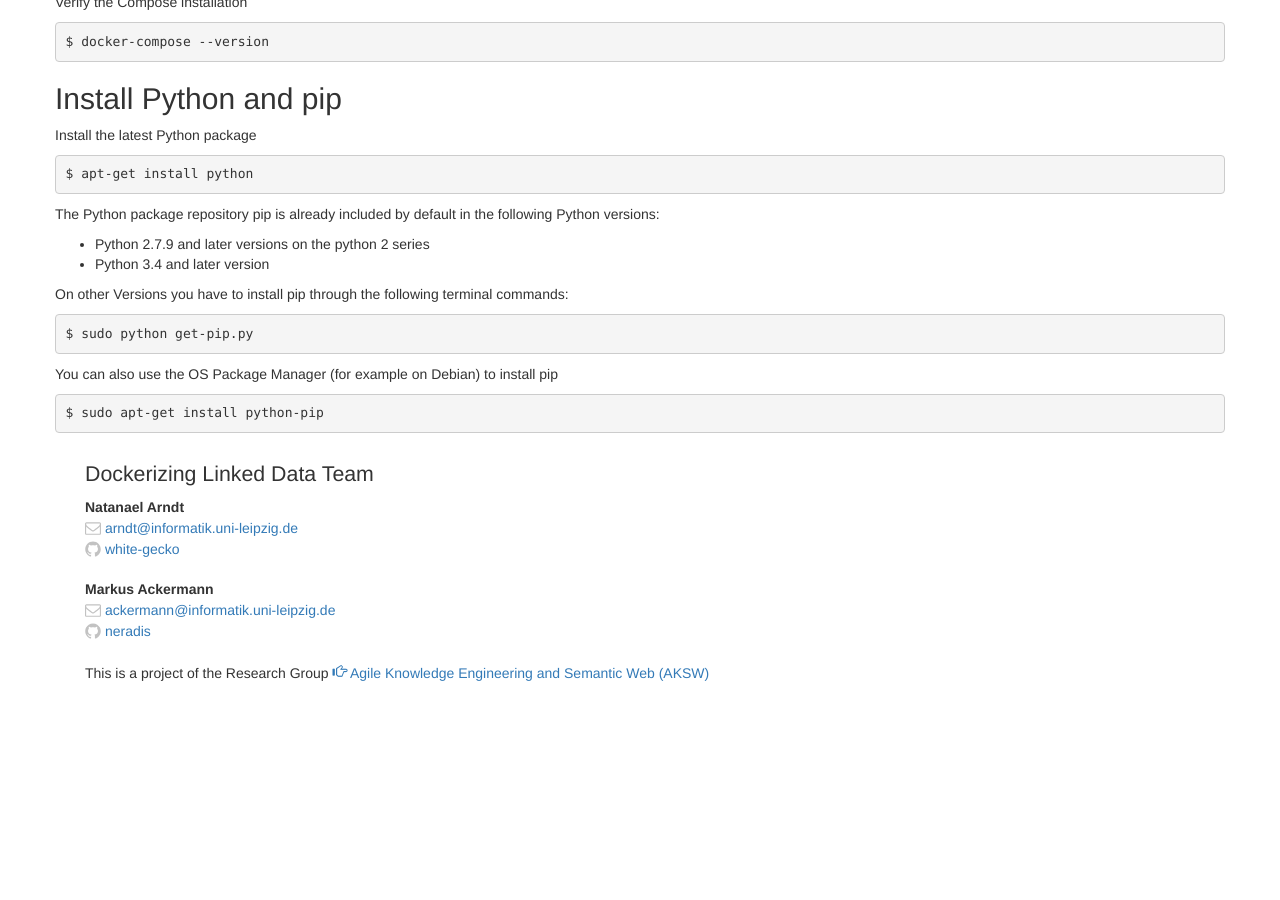
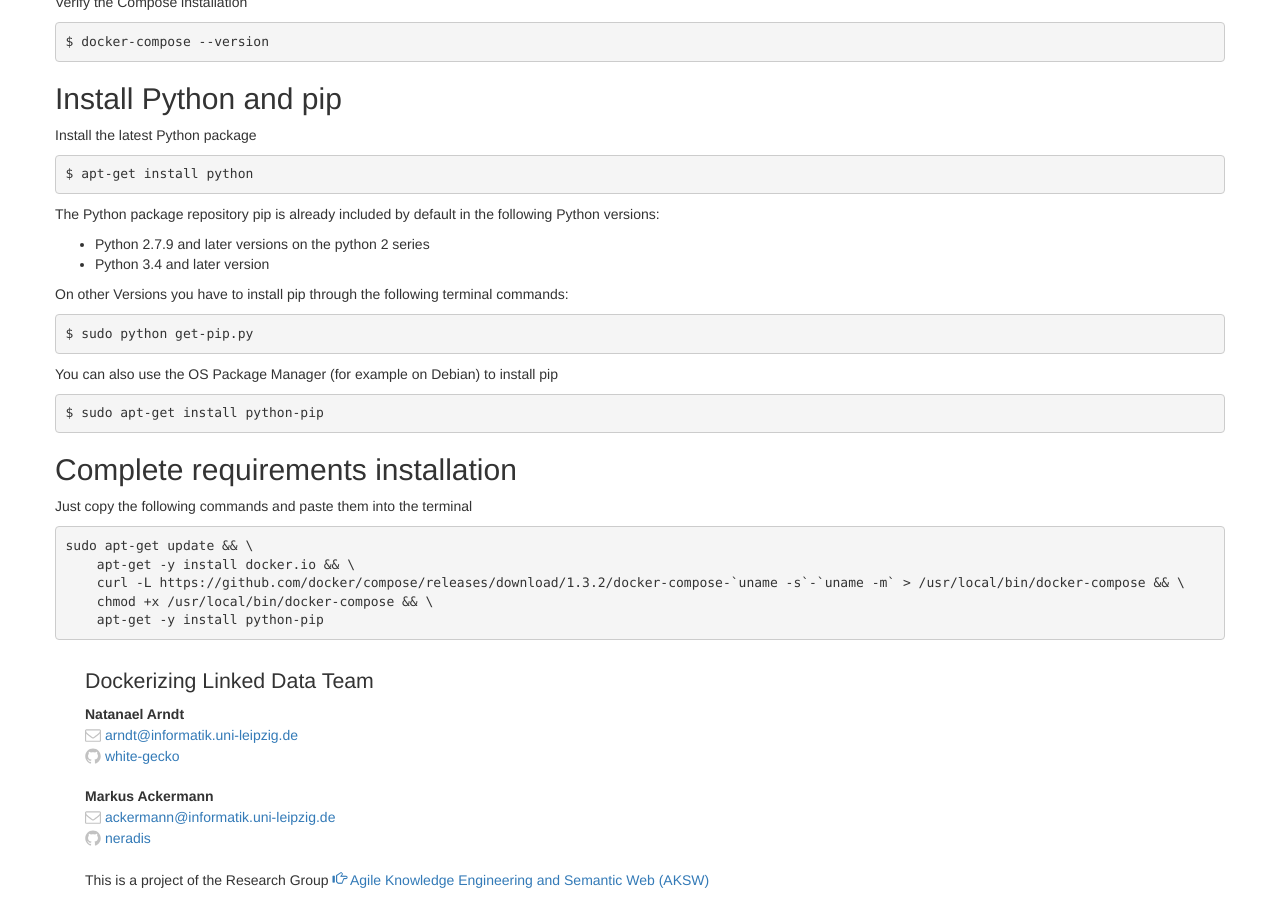
Before and after one commit to Dockerizing/dockerizing.github.io, a Jekyll site: the page built from requirements.md, in a window 1280 px wide and 900 px high, scrolled down 1406 px. Built offline with Jekyll 4.4.1, drawn with Linux system fonts in a browser that asks for light colours; nearby versions of some CDN libraries; before the commit the page ends 2099 px from its top, so only the background shows below that.

Commit message:
added complete requirements installation

```diff
--- a/requirements.md
+++ b/requirements.md
@@ -80,3 +80,13 @@ You can also use the OS Package Manager (for example on Debian) to install pip
 <pre>
 $ sudo apt-get install python-pip
 </pre>
+
+##Complete requirements installation
+Just copy the following commands and paste them into the terminal
+<pre>
+sudo apt-get update && \
+    apt-get -y install docker.io && \
+    curl -L https://github.com/docker/compose/releases/download/1.3.2/docker-compose-`uname -s`-`uname -m` > /usr/local/bin/docker-compose && \
+    chmod +x /usr/local/bin/docker-compose && \
+    apt-get -y install python-pip
+</pre>
```
